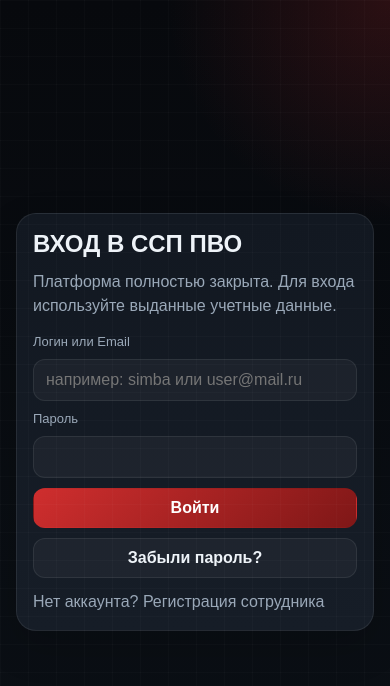
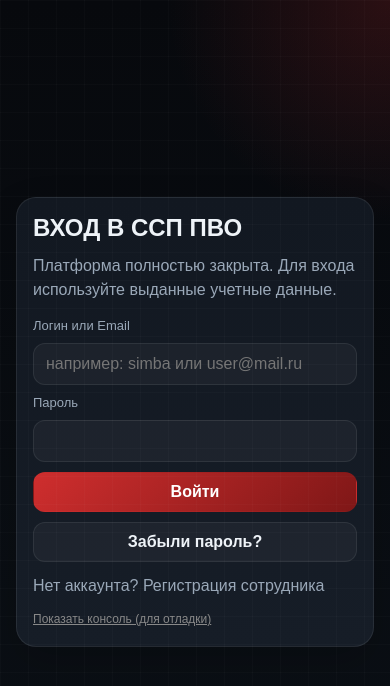
Before and after one commit to simbassp/sspsite, a Next.js app: page /login in a window 390 px wide. Shown: the top 686 px of the page. Built offline with nearby package versions, Linux system fonts and the light colour scheme; no server answers.

Commit message:
ix upabase singleton and restore mobile debug console

```diff
--- a/app/login/page.tsx
+++ b/app/login/page.tsx
@@ -2,7 +2,7 @@
 
 import Link from "next/link";
 import { useRouter } from "next/navigation";
-import { FormEvent, useState } from "react";
+import { FormEvent, useEffect, useState } from "react";
 import { loginUser, persistSession, requestPasswordReset } from "@/lib/users-repository";
 
 const AUTH_REQUEST_TIMEOUT_MS = 45000;
@@ -31,6 +31,22 @@ export default function LoginPage() {
   const [isSubmitting, setIsSubmitting] = useState(false);
   const [requestResetMode, setRequestResetMode] = useState(false);
   const [isSendingReset, setIsSendingReset] = useState(false);
+  const [showDebug, setShowDebug] = useState(false);
+
+  useEffect(() => {
+    if (!showDebug || typeof window === "undefined") return;
+    const win = window as Window & { eruda?: { init: () => void } };
+    if (win.eruda) {
+      win.eruda.init();
+      return;
+    }
+    const script = document.createElement("script");
+    script.src = "https://cdn.jsdelivr.net/npm/eruda";
+    script.onload = () => {
+      win.eruda?.init();
+    };
+    document.body.appendChild(script);
+  }, [showDebug]);
 
   const onSubmit = async (event: FormEvent<HTMLFormElement>) => {
     event.preventDefault();
@@ -184,6 +200,24 @@ export default function LoginPage() {
           <p className="page-subtitle" style={{ marginTop: 12, marginBottom: 0 }}>
             Нет аккаунта? <Link href="/register">Регистрация сотрудника</Link>
           </p>
+          {!showDebug && (
+            <p className="page-subtitle" style={{ marginTop: 8, marginBottom: 0 }}>
+              <button
+                type="button"
+                onClick={() => setShowDebug(true)}
+                style={{
+                  background: "none",
+                  border: "none",
+                  color: "#888",
+                  cursor: "pointer",
+                  textDecoration: "underline",
+                  fontSize: 12,
+                }}
+              >
+                Показать консоль (для отладки)
+              </button>
+            </p>
+          )}
         </div>
       </div>
     </div>
--- a/lib/supabase.ts
+++ b/lib/supabase.ts
@@ -4,12 +4,14 @@ const supabaseUrl = process.env.NEXT_PUBLIC_SUPABASE_URL;
 const supabaseAnonKey = process.env.NEXT_PUBLIC_SUPABASE_ANON_KEY;
 
 export const isSupabaseConfigured = Boolean(supabaseUrl && supabaseAnonKey);
+let browserClient: ReturnType<typeof createClient> | null = null;
 
 export function getSupabaseBrowserClient() {
   if (!supabaseUrl || !supabaseAnonKey) {
     throw new Error("Supabase is not configured. Set NEXT_PUBLIC_SUPABASE_URL and NEXT_PUBLIC_SUPABASE_ANON_KEY.");
   }
-  return createClient(supabaseUrl, supabaseAnonKey, {
+  if (!browserClient) {
+    browserClient = createClient(supabaseUrl, supabaseAnonKey, {
       auth: {
         persistSession: true,
         autoRefreshToken: true,
@@ -17,3 +19,5 @@ export function getSupabaseBrowserClient() {
       },
     });
   }
+  return browserClient;
+}
```
Lines whose indentation alone changed are shown as unchanged.
